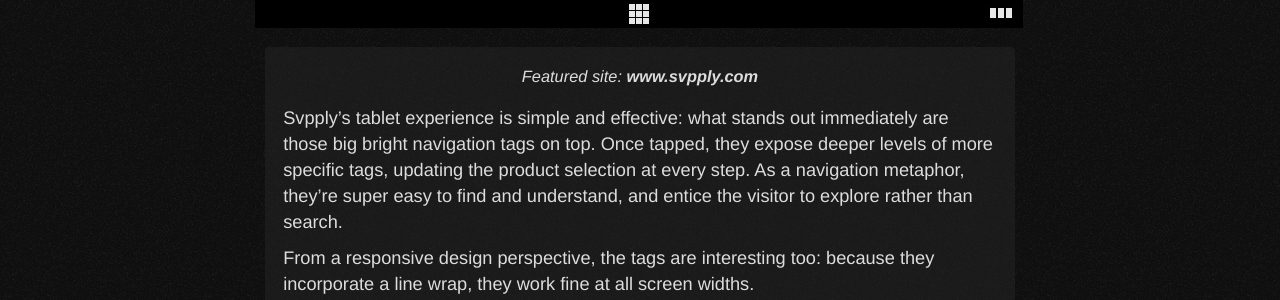
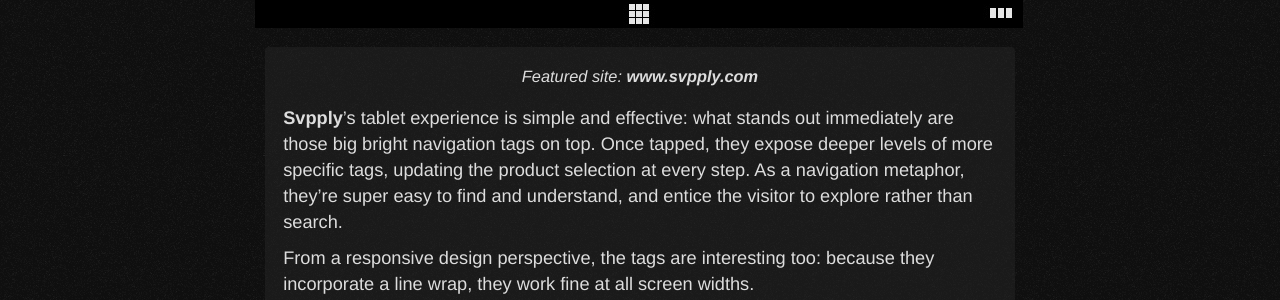
Before and after one commit to operasoftware/rollercoaster, a Jekyll site: the page built from _posts/2013-09-11-svpply.md, in a window 1280 px wide. Shown: the part 1165-1465 px from the top of the page. Built offline with Jekyll 4.4.1, drawn with Linux system fonts in a browser that asks for light colours; Markdown is read by kramdown in place of the engine named in the settings; part of the change alters nothing that is shown.

```diff
--- a/_posts/2013-09-11-svpply.md
+++ b/_posts/2013-09-11-svpply.md
@@ -3,7 +3,6 @@ layout: post
 image: svpply.jpg
 website: www.svpply.com
 ---
-
-Svpply's tablet experience is simple and effective: what stands out immediately are those big bright navigation tags on top. Once tapped, they expose deeper levels of more specific tags, updating the product selection at every step. As a navigation metaphor, they're super easy to find and understand, and entice the visitor to explore rather than search.
+[Svpply](http://www.supply.com/)'s tablet experience is simple and effective: what stands out immediately are those big bright navigation tags on top. Once tapped, they expose deeper levels of more specific tags, updating the product selection at every step. As a navigation metaphor, they're super easy to find and understand, and entice the visitor to explore rather than search.
 
 From a responsive design perspective, the tags are interesting too: because they incorporate a line wrap, they work fine at all screen widths.
```
